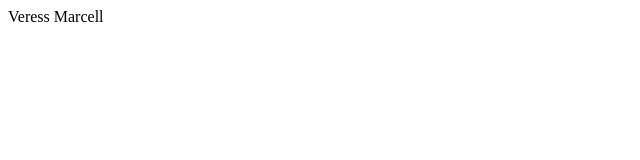
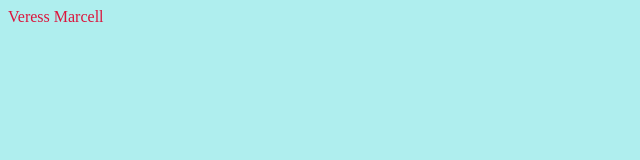
Before and after one commit to malackapite/GITGyakorlas, a plain HTML site: page index.html in a window 1280 px wide. Shown: the whole page, without its empty margins (0-640 px from the left). Drawn offline with Linux system fonts and the light colour scheme.

Commit message:
alap formázások

```diff
--- a/index.html
+++ b/index.html
@@ -5,6 +5,7 @@
     <meta http-equiv="X-UA-Compatible" content="IE=edge">
     <meta name="viewport" content="width=device-width, initial-scale=1.0">
     <title>Document</title>
+    <link rel="stylesheet" href="style.css">
 </head>
 <body>
     <div class="wrapper">
--- /dev/null
+++ b/style.css
@@ -0,0 +1,4 @@
+body{
+    background-color: paleturquoise;
+    color: crimson;
+}
```
